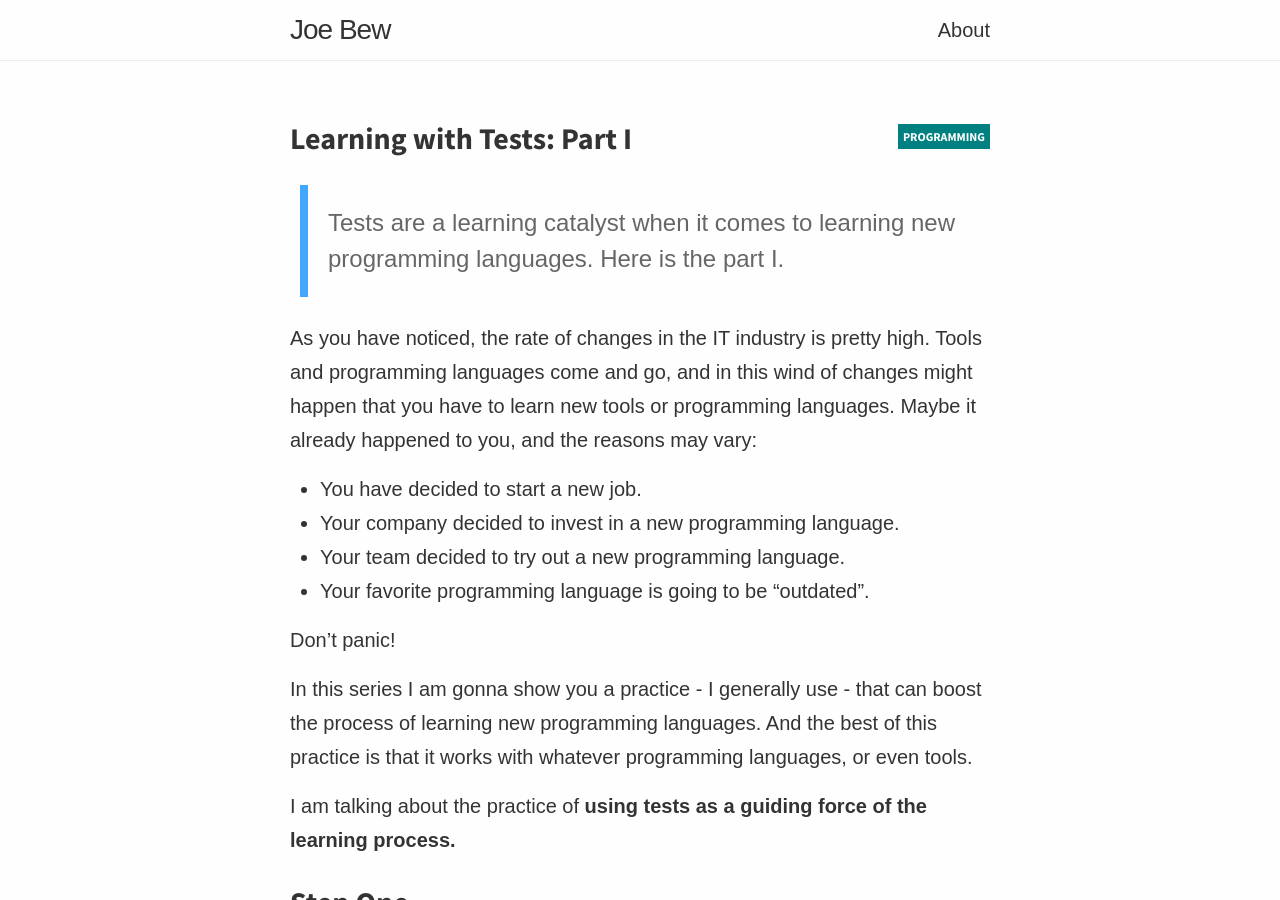
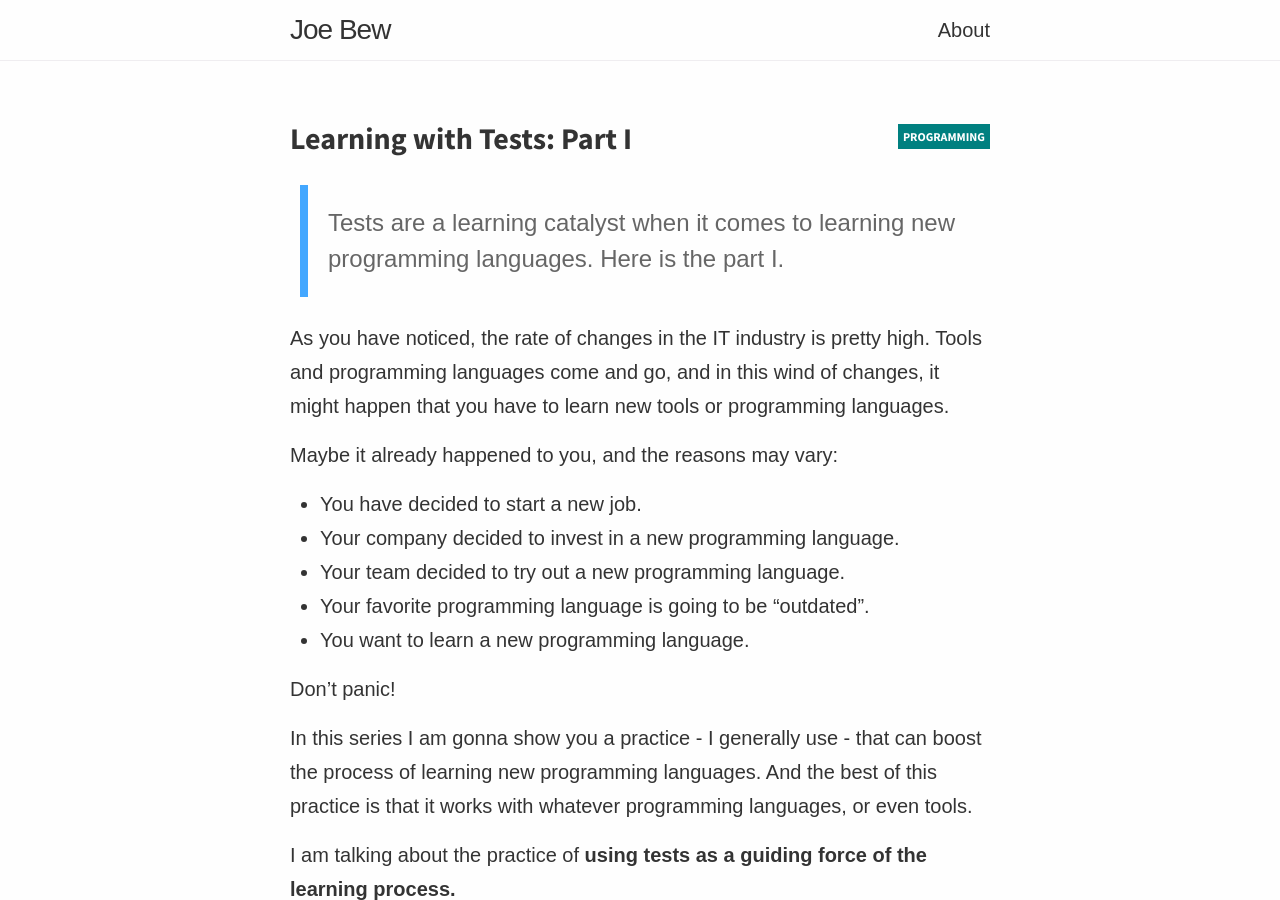
Before and after one commit to joebew42/joebew42.github.io, a Jekyll site: the page built from _posts/2020-07-26-learning-with-tests-part-one.markdown, in a window 1280 px wide and 900 px high. Built offline with Jekyll 4.4.1, drawn with Linux system fonts in a browser that asks for light colours; emoji names are drawn with the system emoji font; some web fonts are replaced.

Commit message:
Review the first paragraph of Learning with Tests

```diff
--- a/_posts/2020-07-26-learning-with-tests-part-one.markdown
+++ b/_posts/2020-07-26-learning-with-tests-part-one.markdown
@@ -10,12 +10,15 @@
 
 <!--more-->
 
-As you have noticed, the rate of changes in the IT industry is pretty high. Tools and programming languages come and go, and in this wind of changes might happen that you have to learn new tools or programming languages. Maybe it already happened to you, and the reasons may vary:
+As you have noticed, the rate of changes in the IT industry is pretty high. Tools and programming languages come and go, and in this wind of changes, it might happen that you have to learn new tools or programming languages.
+
+Maybe it already happened to you, and the reasons may vary:
 
 - You have decided to start a new job.
 - Your company decided to invest in a new programming language.
 - Your team decided to try out a new programming language.
 - Your favorite programming language is going to be "outdated".
+- You want to learn a new programming language.
 
 Don't panic!
 
```
